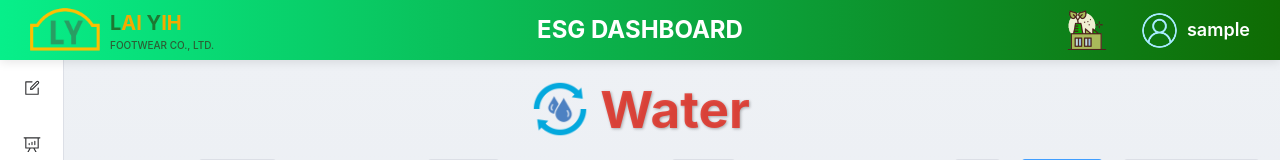
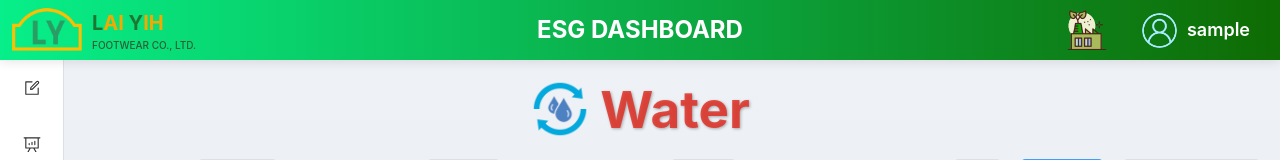
Before and after one commit to fengmanchin890/esg-api, a Vue app: page /mainPage/input in a window 1280 px wide. Shown: the top 160 px of the page. Built offline with nearby package versions, Linux system fonts and the light colour scheme; sample sign-in values are in the browser's storage; what ry-edit-table would draw is missing.

Commit message:
fixed logo header

```diff
--- a/src/components/Header.vue
+++ b/src/components/Header.vue
@@ -125,6 +125,7 @@ observer.observe(document.body);
 .lai-yih-logo {
   height: 70px;
   cursor: pointer;
+  margin-left: -18px;
 }
 
 .company-text {
```
